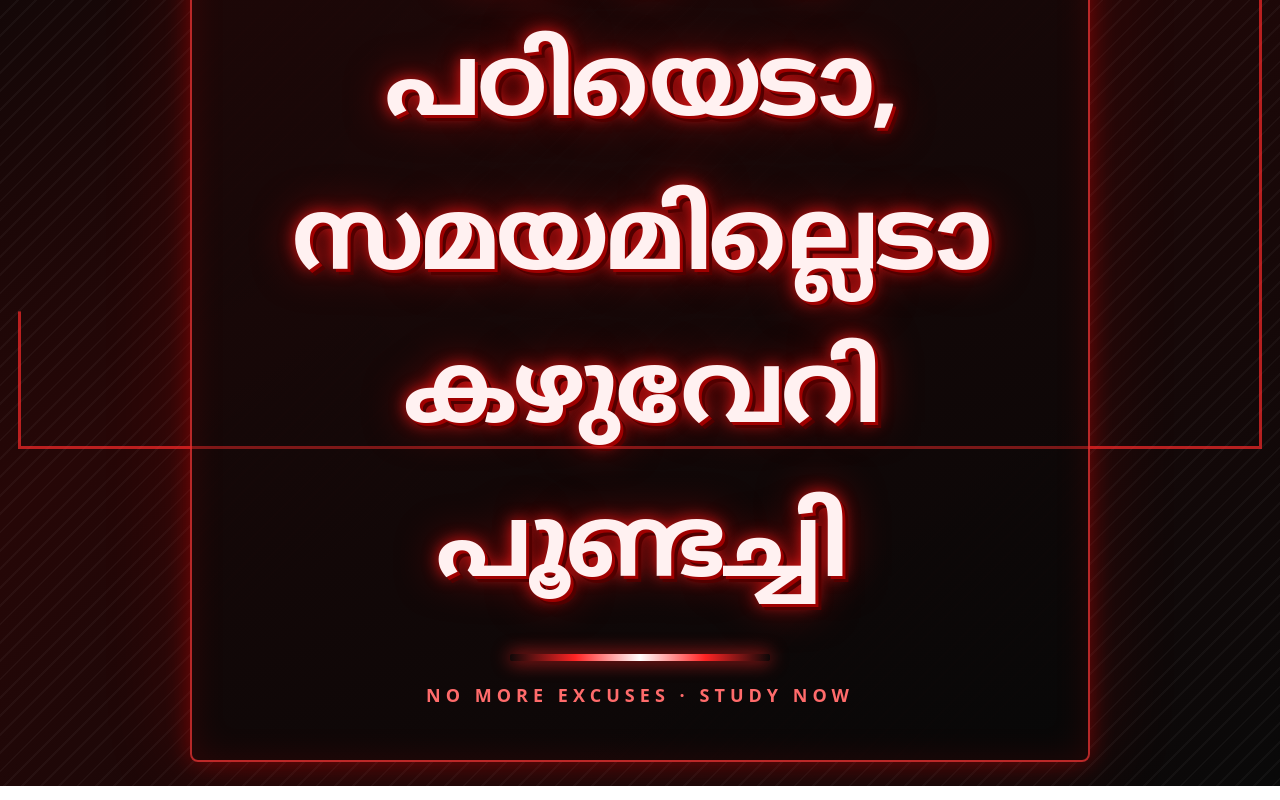
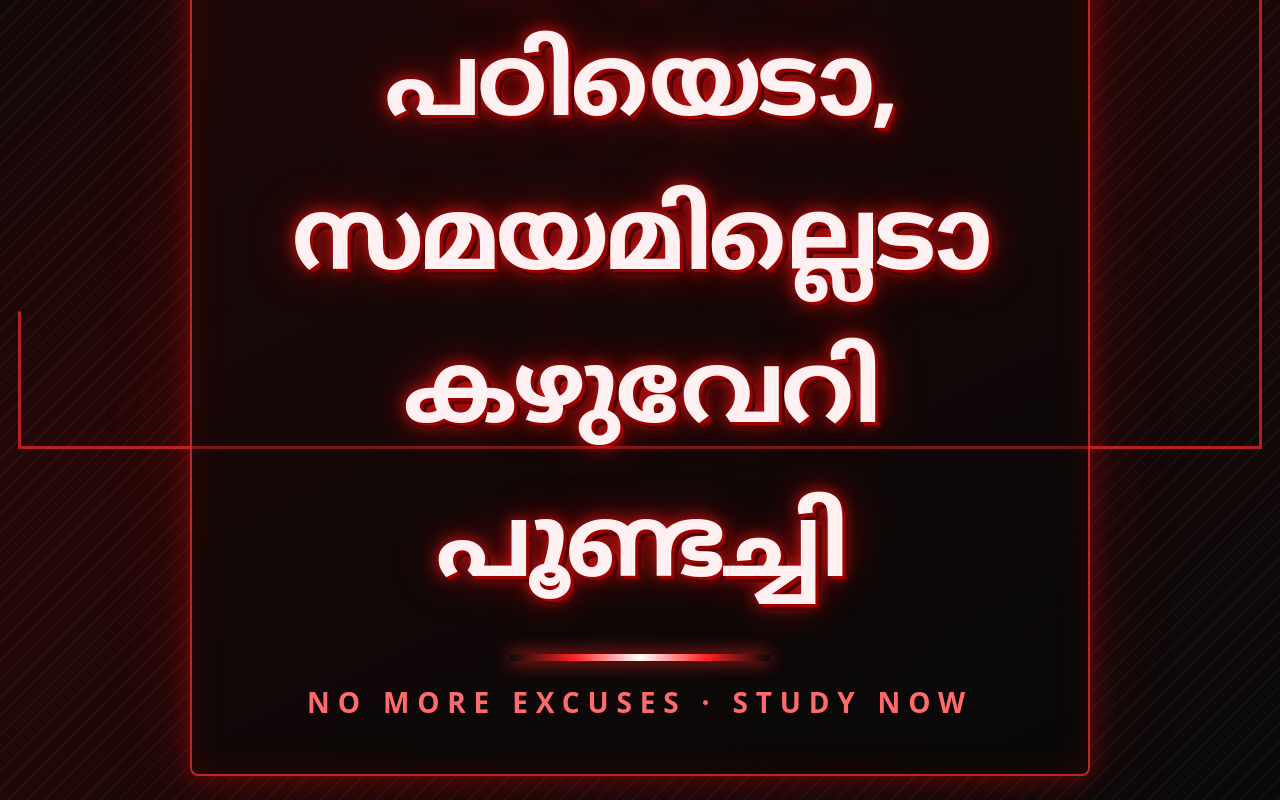
Before and after one commit to adithyan8872/study-warning, a plain HTML site: page index.html in a window 1280 px wide. Shown: the part 333-1133 px from the top of the page. Drawn offline with Linux system fonts and the light colour scheme.

Commit message:
Update index.html

```diff
--- a/index.html
+++ b/index.html
@@ -78,7 +78,7 @@
     .tag {
       margin-top: 22px;
       color: #ff6b6b;
-      font: 800 18px/1.4 system-ui, sans-serif;
+      font: 800 28px/1.4 system-ui, sans-serif;
       letter-spacing: .28em;
       text-transform: uppercase;
     }
```
